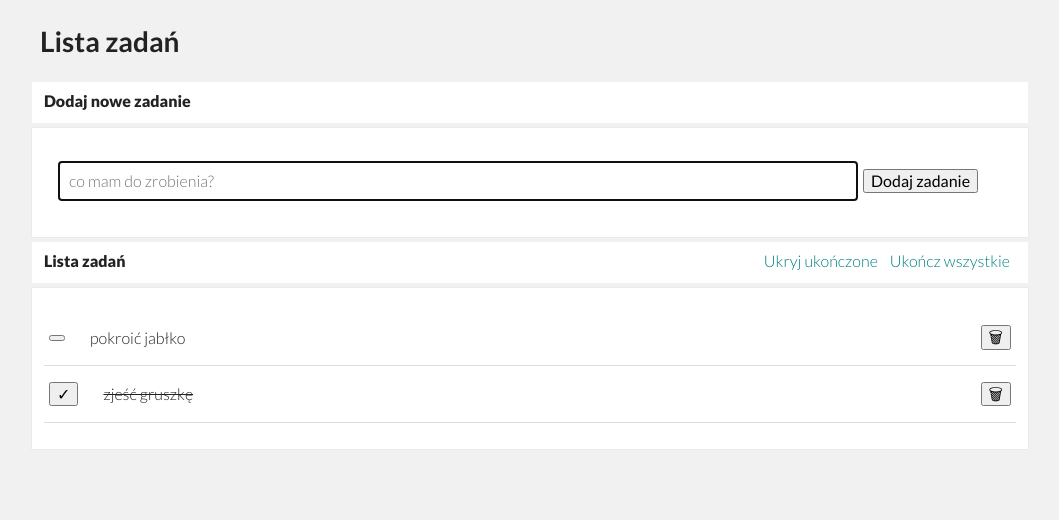
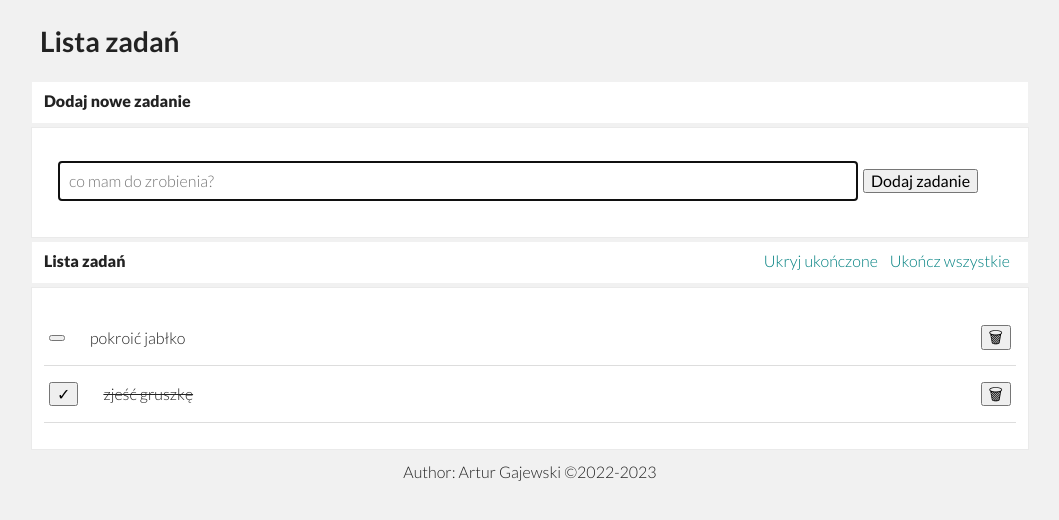
Before and after one commit to arturgajewski/todo-list-react, a React (Create React App) app: page / in a window 1280 px wide. Shown: the top 520 px of the page, without its empty margins (110-1169 px from the left). Built offline with nearby package versions, Linux system fonts and the light colour scheme.

Commit message:
replaced {content} to normal text

```diff
--- a/src/Footer/index.js
+++ b/src/Footer/index.js
@@ -1,11 +1,9 @@
-import './style.css';
+import "./style.css";
 
-const Footer = ({content}) => (
-<footer>
-        <h2 className="footer__author">
-         {content}
-        </h2>
-      </footer>
+const Footer = () => (
+  <footer>
+    <h2 className="footer__author">Author: Artur Gajewski &copy;2022-2023</h2>
+  </footer>
 );
 
 export default Footer;
```
